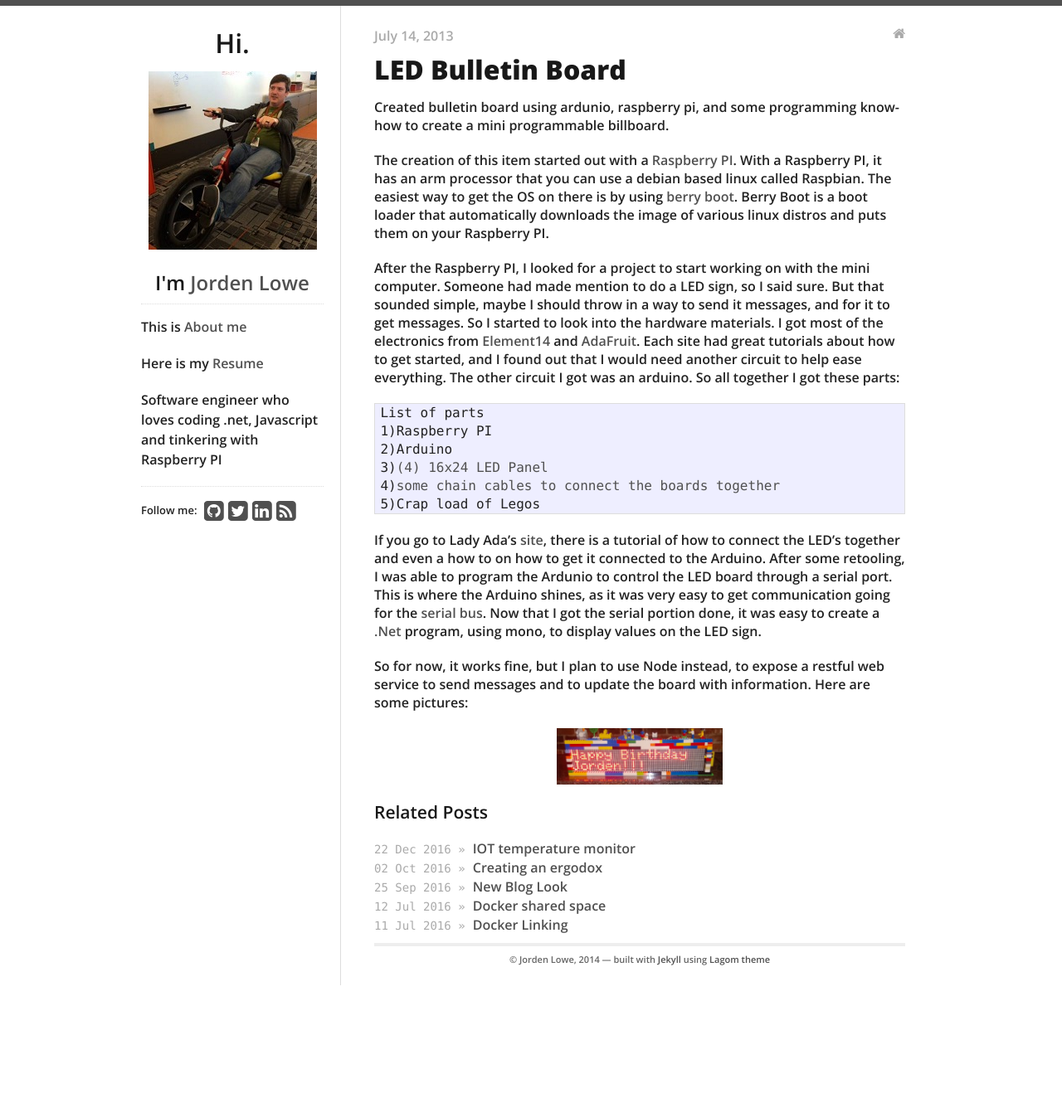
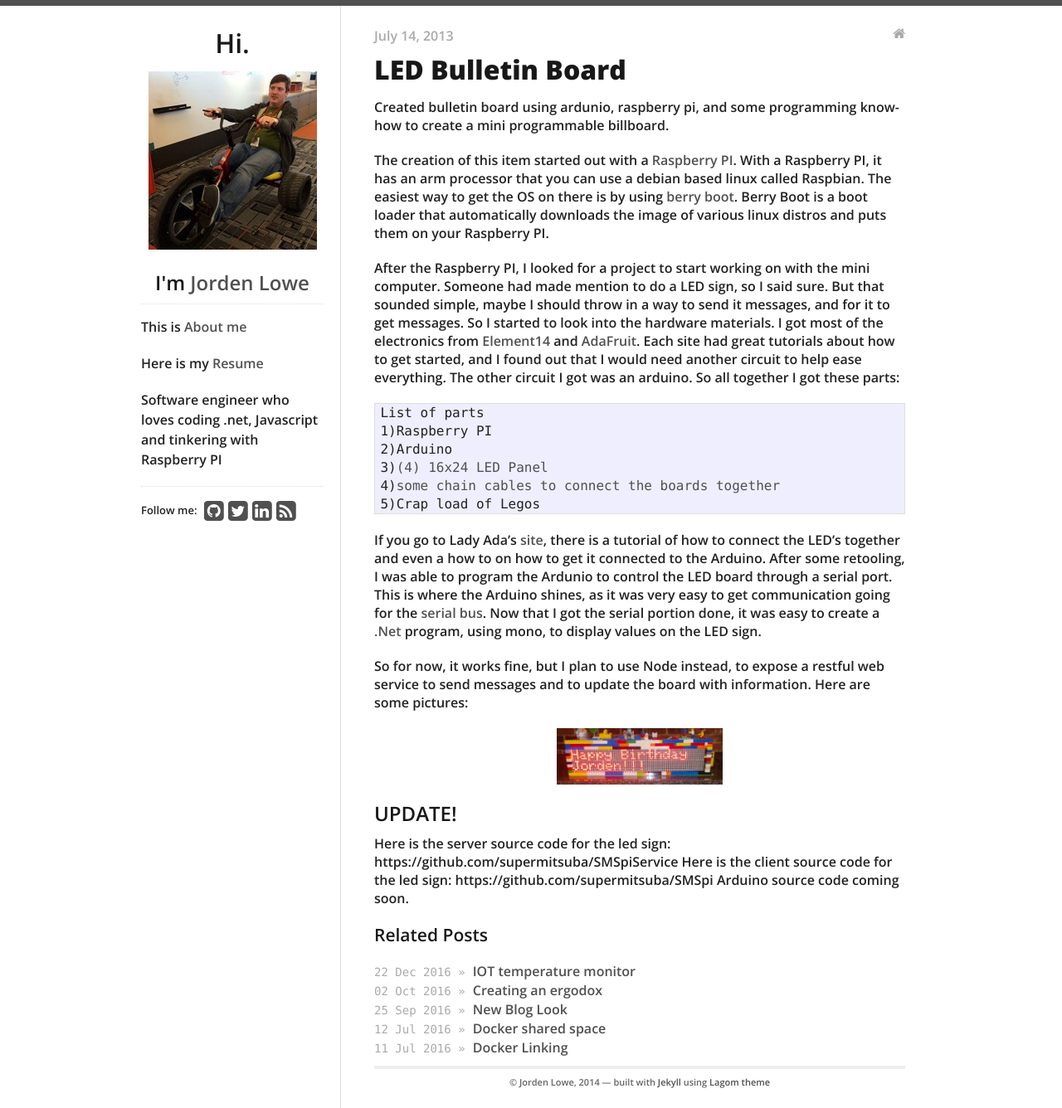
Before and after one commit to supermitsuba/supermitsuba.github.io, a Jekyll site: the page built from _posts/2013-07-14-led-bulletin-board.md, in a window 1280 px wide. Shown: the whole page at 83% size. Built offline with Jekyll 4.4.1, drawn with Linux system fonts in a browser that asks for light colours; nearby versions of some CDN libraries; before the commit the page ends 1188 px from its top, so only the background shows below that.

Commit message:
Update 2013-07-14-led-bulletin-board.md

```diff
--- a/_posts/2013-07-14-led-bulletin-board.md
+++ b/_posts/2013-07-14-led-bulletin-board.md
@@ -42,4 +42,12 @@ tags:
     So for now, it works fine, but I plan to use Node instead, to expose a restful web service to send messages and to update the board with information. Here are some pictures:
   </p>
   <img src="/wp-content/uploads/2016/led.jpg" width="200">
+  <p>
+  <h2>UPDATE!</h2>
+  <p>
+    Here is the server source code for the led sign:  https://github.com/supermitsuba/SMSpiService
+    Here is the client source code for the led sign:  https://github.com/supermitsuba/SMSpi
+    Arduino source code coming soon.
+  </p>
+  </p>
 </div>
```
